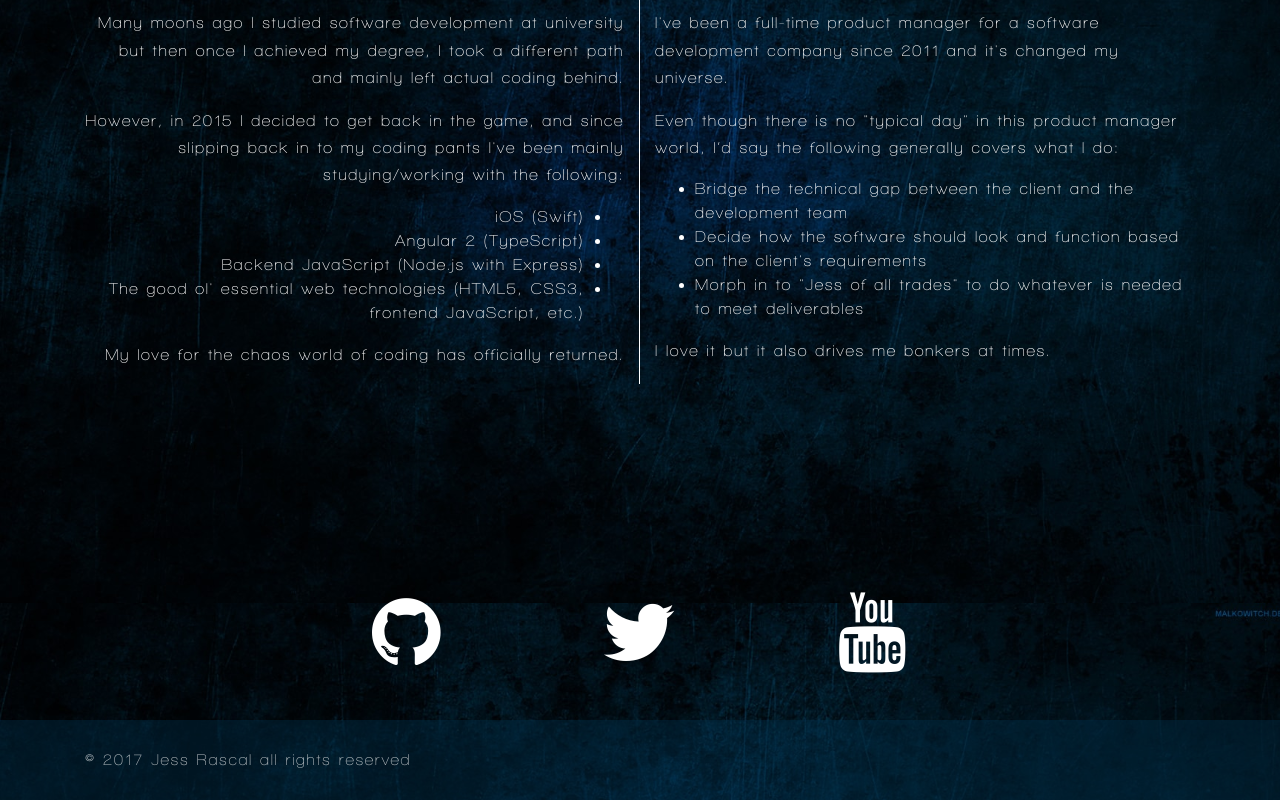
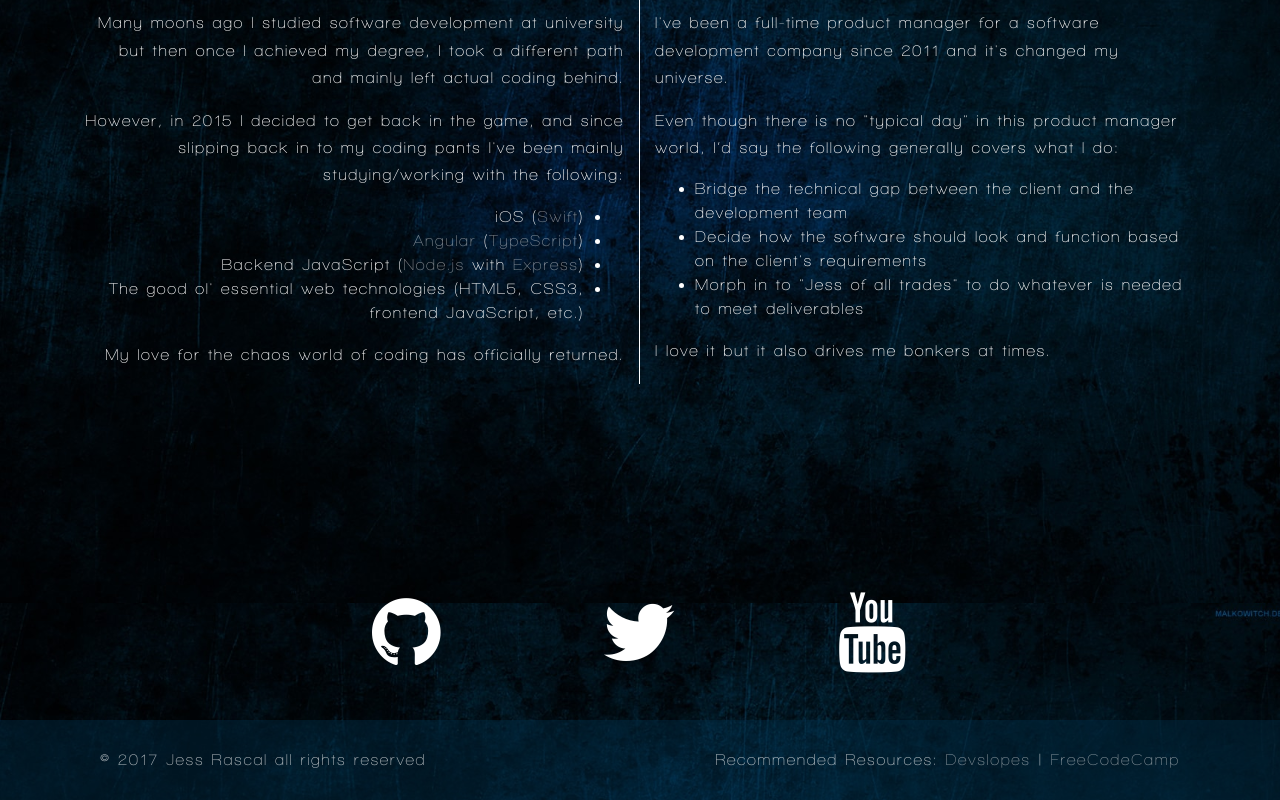
Before and after one commit to JessRascal/bacon-web, an Angular app: page / in a window 1280 px wide. Shown: the part 997-1797 px from the top of the page. Built offline with nearby package versions, Linux system fonts and the light colour scheme.

Commit message:
Added anchors to about section. Styled anchors. Added recommended resources to footer

```diff
--- a/src/_variables.scss
+++ b/src/_variables.scss
@@ -4,6 +4,7 @@
 $general-secondary: #0026e6;
 $text-primary: rgba(255, 255, 255, 1);
 $text-secondary: rgba(255, 255, 255, .7);
+$text-disabled: rgba(255, 255, 255, .5);
 $blue-dark: #09152f;
 $blue-darker: #040a16;
 
--- a/src/app/about/about.component.html
+++ b/src/app/about/about.component.html
@@ -8,9 +8,10 @@
         <p>However, in 2015 I decided to get back in the game, and since slipping back in to my coding pants I've been mainly
           studying/working with the following:</p>
         <ul>
-          <li>iOS (Swift)&#x200E;</li>
-          <li>Angular 2 (TypeScript)&#x200E;</li>
-          <li>Backend JavaScript (Node.js with Express)&#x200E;</li>
+          <li>iOS (<a href="https://developer.apple.com/swift/" target="_blank">Swift</a>)&#x200E;</li>
+          <li><a href="https://angular.io/" target="_blank">Angular</a> (<a href="https://www.typescriptlang.org/" target="_blank">TypeScript</a>)&#x200E;</li>
+          <li>Backend JavaScript (<a href="https://nodejs.org" target="_blank">Node.js</a> with <a href="https://expressjs.com/"
+              target="_blank">Express</a>)&#x200E;</li>
           <li>The good ol' essential web technologies (HTML5, CSS3, frontend JavaScript, etc.)&#x200E;</li>
         </ul>
         <p>My love for the chaos world of coding has officially returned.</p>
--- a/src/app/footer/footer.component.html
+++ b/src/app/footer/footer.component.html
@@ -1,5 +1,11 @@
 <div class="container-fluid d-flex">
   <div class="container d-flex align-items-center">
-    <p>&copy; 2017 Jess Rascal all rights reserved</p>
+    <div class="col-6">
+      <p>&copy; 2017 Jess Rascal all rights reserved</p>
+    </div>
+    <div class="col-6 text-right">
+      <p>Recommended Resources: <a href="https://www.devslopes.com" target="_blank">Devslopes</a> | <a href="https://www.freecodecamp.org/"
+          target="_blank">FreeCodeCamp</a></p>
+    </div>
   </div>
 </div>
--- a/src/styles.scss
+++ b/src/styles.scss
@@ -8,6 +8,13 @@ $fa-font-path: "../node_modules/font-awesome/fonts";
 /*** bootstrap start ***/
 html, body {
     height: 100%;
+}
+a {
+    color: $text-disabled;
+}
+a:hover, a:focus {
+    color: $text-primary;
+    text-decoration: none;
 }
 /*** bootstrap end ***/
 
```
